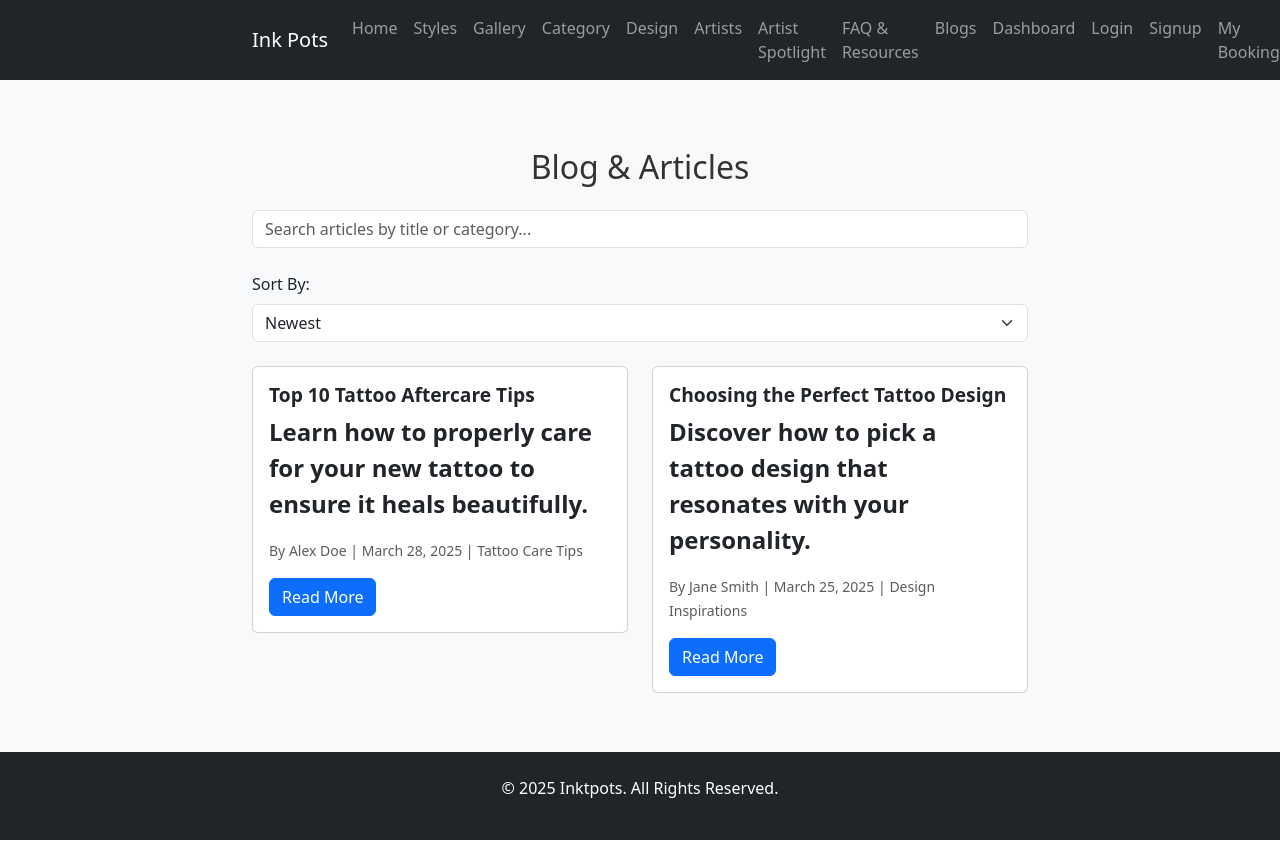
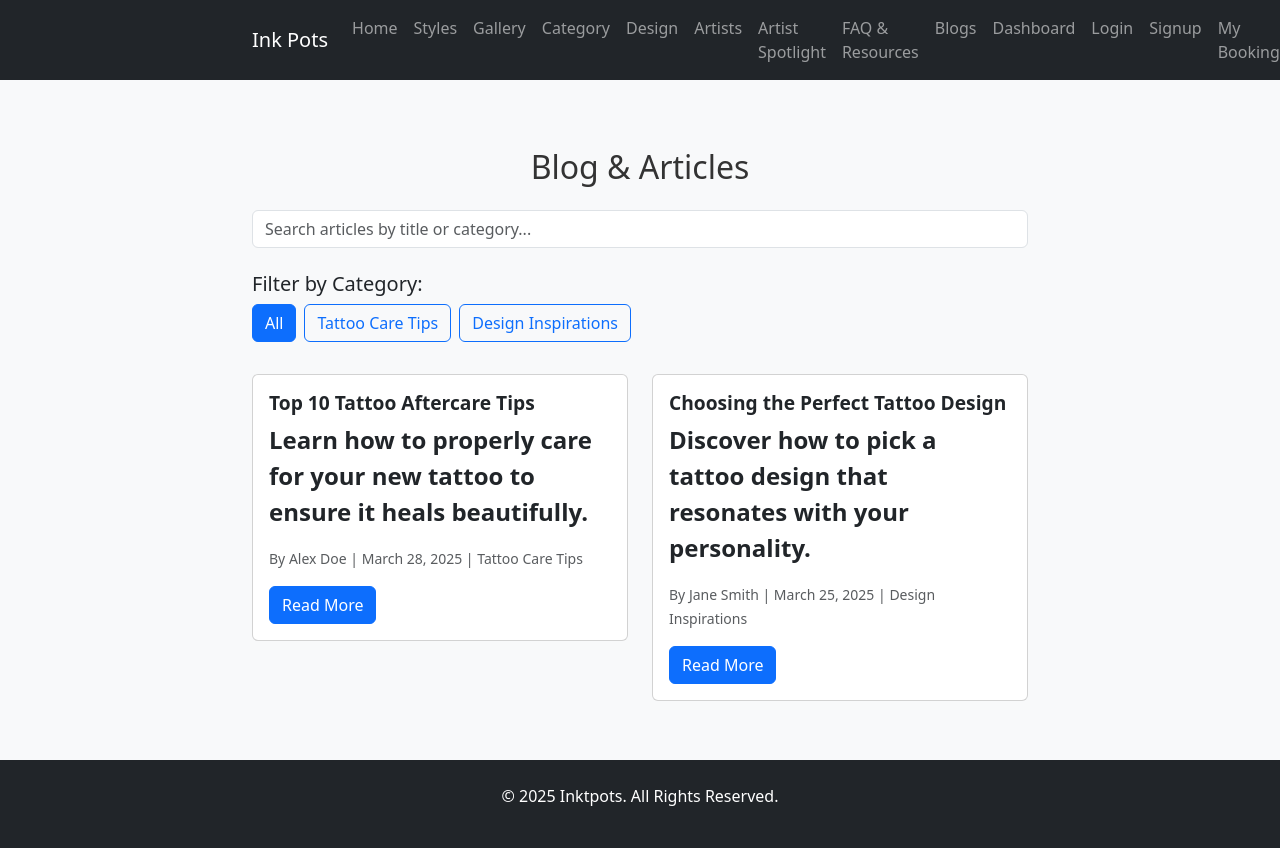
Before and after one commit to emily172/FYP-Tattoo, a React (Vite) app in the folder tattoo-web-app/: page /blog in a window 1280 px wide. Built offline with nearby package versions, Linux system fonts and the light colour scheme.

Commit message:
Added filtering category

```diff
--- a/tattoo-web-app/src/pages/BlogList.jsx
+++ b/tattoo-web-app/src/pages/BlogList.jsx
@@ -4,28 +4,18 @@ import { articles } from "../data/articles"; // Import articles data
 
 const BlogList = () => {
   const [searchQuery, setSearchQuery] = useState(""); // State to store search query
-  const [sortOption, setSortOption] = useState("newest"); // State to store sorting option
+  const [selectedCategory, setSelectedCategory] = useState(""); // State to store selected category filter
 
-  // Filter articles based on search query
+  // Get unique categories from articles
+  const uniqueCategories = [...new Set(articles.map((article) => article.category))];
+
+  // Filter articles based on search query and selected category
   const filteredArticles = articles.filter(
     (article) =>
-      article.title.toLowerCase().includes(searchQuery.toLowerCase()) ||
-      article.category.toLowerCase().includes(searchQuery.toLowerCase())
+      (selectedCategory === "" || article.category === selectedCategory) &&
+      (article.title.toLowerCase().includes(searchQuery.toLowerCase()) ||
+        article.category.toLowerCase().includes(searchQuery.toLowerCase()))
   );
-
-  // Sort articles based on selected sorting option
-  const sortedArticles = [...filteredArticles].sort((a, b) => {
-    if (sortOption === "newest") {
-      return new Date(b.date) - new Date(a.date); // Sort by newest
-    } else if (sortOption === "oldest") {
-      return new Date(a.date) - new Date(b.date); // Sort by oldest
-    } else if (sortOption === "title") {
-      return a.title.localeCompare(b.title); // Sort alphabetically by title
-    } else if (sortOption === "category") {
-      return a.category.localeCompare(b.category); // Sort alphabetically by category
-    }
-    return 0; // Default sorting
-  });
 
   return (
     <div className="container mt-5">
@@ -42,24 +32,35 @@ const BlogList = () => {
         />
       </div>
 
-      {/* Sorting Options */}
+      {/* Category Tags */}
       <div className="mb-4">
-        <label className="form-label me-3">Sort By:</label>
-        <select
-          className="form-select"
-          value={sortOption}
-          onChange={(e) => setSortOption(e.target.value)}
-        >
-          <option value="newest">Newest</option>
-          <option value="oldest">Oldest</option>
-          <option value="title">Title</option>
-          <option value="category">Category</option>
-        </select>
+        <h5>Filter by Category:</h5>
+        <div className="d-flex flex-wrap">
+          <button
+            className={`btn btn-outline-primary me-2 mb-2 ${
+              selectedCategory === "" ? "active" : ""
+            }`}
+            onClick={() => setSelectedCategory("")}
+          >
+            All
+          </button>
+          {uniqueCategories.map((category) => (
+            <button
+              key={category}
+              className={`btn btn-outline-primary me-2 mb-2 ${
+                selectedCategory === category ? "active" : ""
+              }`}
+              onClick={() => setSelectedCategory(category)}
+            >
+              {category}
+            </button>
+          ))}
+        </div>
       </div>
 
-      {/* List of Filtered and Sorted Articles */}
+      {/* List of Filtered Articles */}
       <div className="row">
-        {sortedArticles.map((article) => (
+        {filteredArticles.map((article) => (
           <div key={article.id} className="col-md-6 mb-4">
             <div className="card">
               <div className="card-body">
@@ -77,9 +78,9 @@ const BlogList = () => {
             </div>
           </div>
         ))}
-        {sortedArticles.length === 0 && (
+        {filteredArticles.length === 0 && (
           <div className="text-center">
-            <p>No articles found. Try searching with a different keyword.</p>
+            <p>No articles found. Try searching or selecting a different category.</p>
           </div>
         )}
       </div>
```
